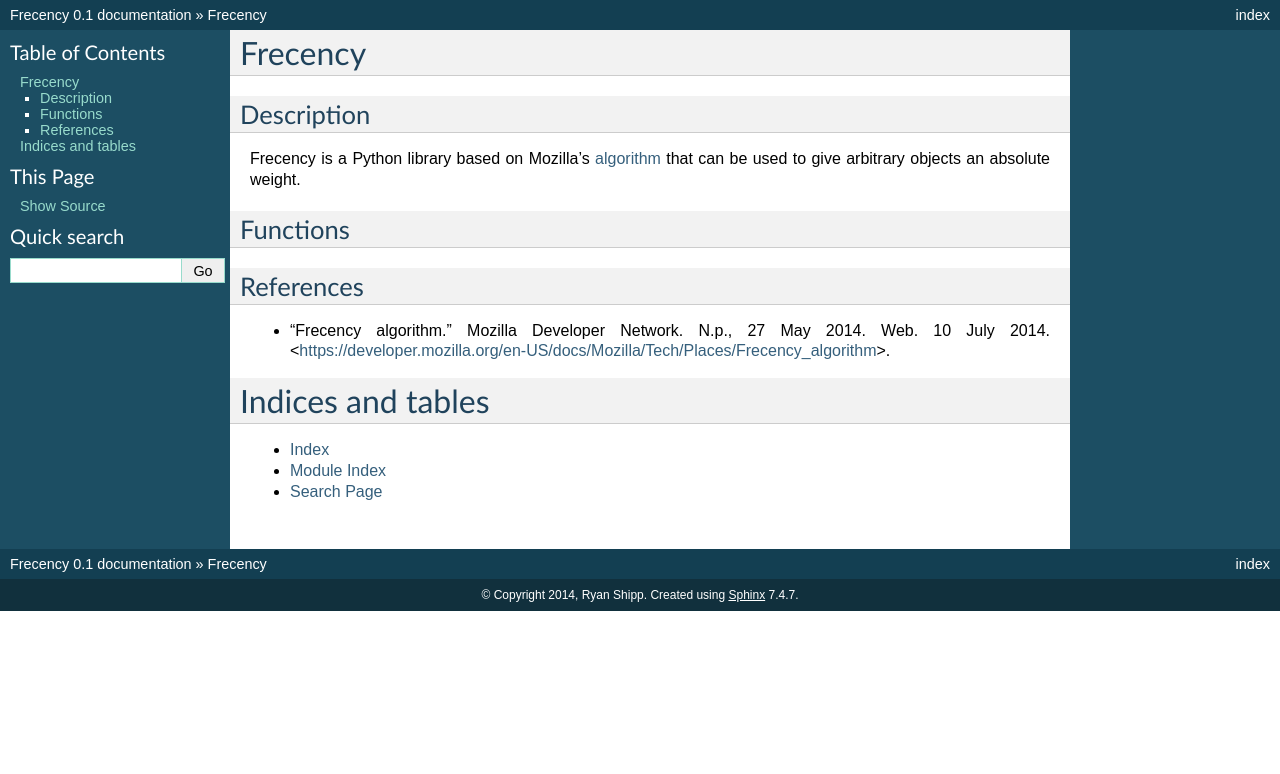
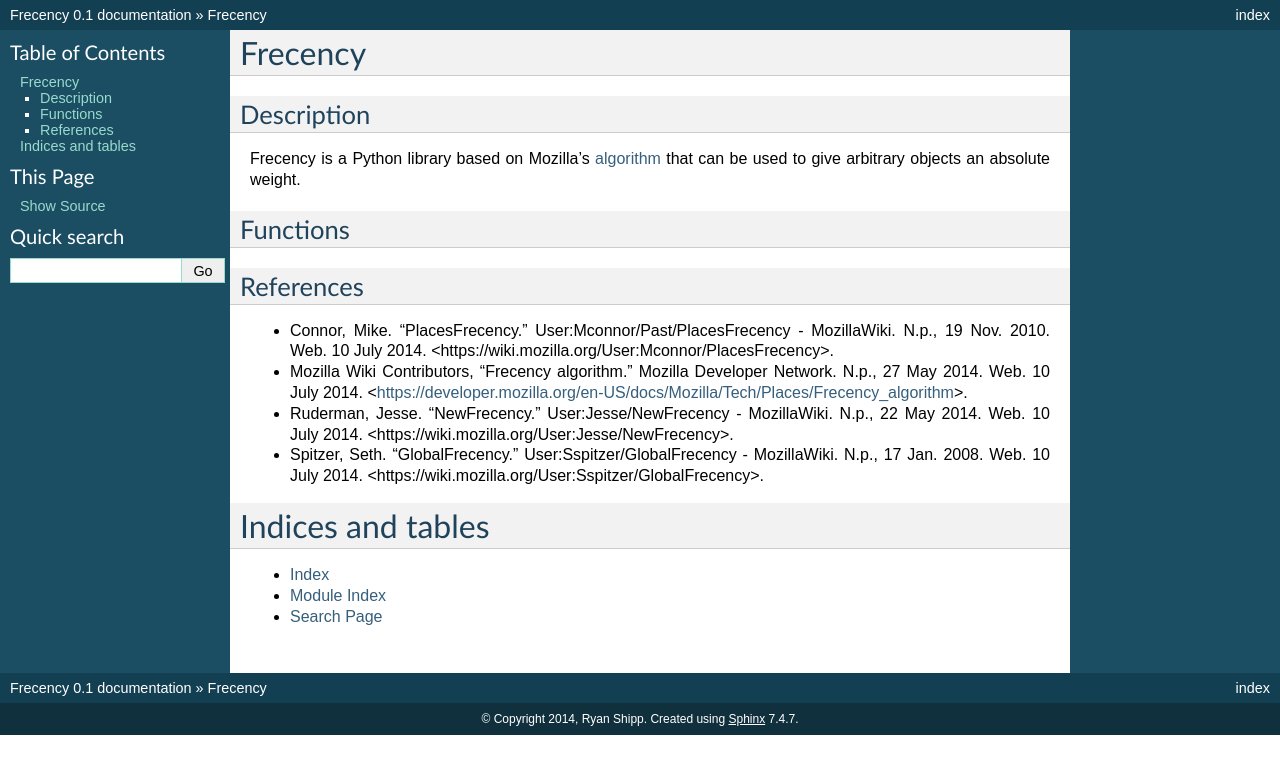
Before and after one commit to rshipp/python-frecency, a Sphinx documentation site: the page built from docs/index.rst, in a window 1280 px wide. Shown: the top 774 px of the page. Built offline with Sphinx 7.4.7, drawn with Linux system fonts in a browser that asks for light colours.

Commit message:
Added more references.

```diff
--- a/docs/index.rst
+++ b/docs/index.rst
@@ -22,8 +22,22 @@
 References
 ----------
 
-* "Frecency algorithm." Mozilla Developer Network. N.p., 27 May 2014. Web. 10
-  July 2014. <https://developer.mozilla.org/en-US/docs/Mozilla/Tech/Places/Frecency_algorithm>.
+* Connor, Mike. "PlacesFrecency." User:Mconnor/Past/PlacesFrecency - MozillaWiki.
+  N.p., 19 Nov. 2010. Web. 10 July 2014.
+  <https://wiki.mozilla.org/User:Mconnor/PlacesFrecency>.
+
+* Mozilla Wiki Contributors, "Frecency algorithm." Mozilla Developer Network.
+  N.p., 27 May 2014. Web. 10 July 2014.
+  <https://developer.mozilla.org/en-US/docs/Mozilla/Tech/Places/Frecency_algorithm>.
+
+* Ruderman, Jesse. "NewFrecency." User:Jesse/NewFrecency - MozillaWiki. N.p.,
+  22 May 2014. Web. 10 July 2014.
+  <https://wiki.mozilla.org/User:Jesse/NewFrecency>.
+
+* Spitzer, Seth. "GlobalFrecency." User:Sspitzer/GlobalFrecency - MozillaWiki.
+  N.p., 17 Jan. 2008. Web. 10 July 2014.
+  <https://wiki.mozilla.org/User:Sspitzer/GlobalFrecency>.
+
 
 Indices and tables
 ==================
```
